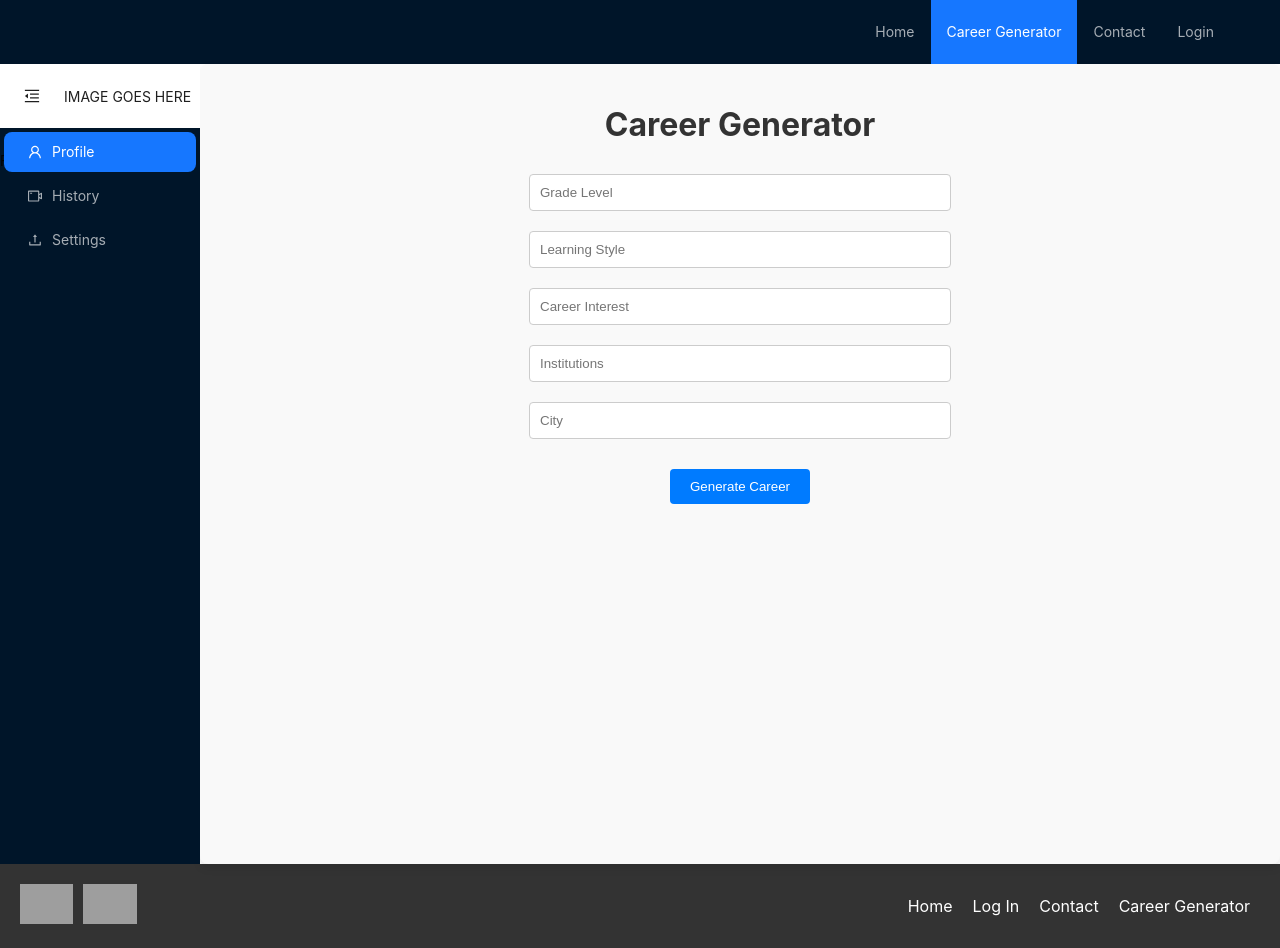
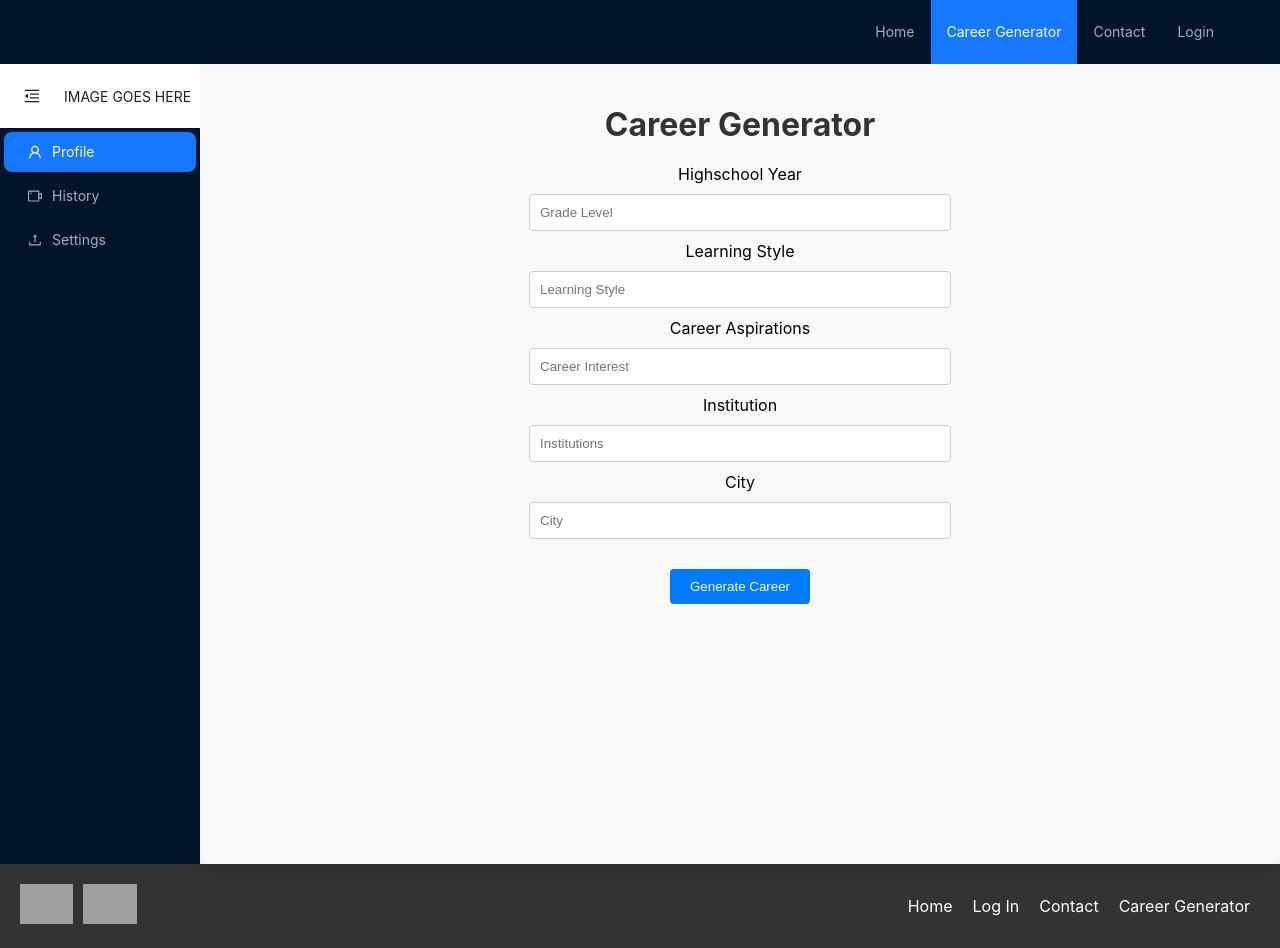
Before and after one commit to cperalt/OpenDoors, a React (Create React App) app in the folder frontend/: page /careergenerator in a window 1280 px wide. Built offline with nearby package versions, Linux system fonts and the light colour scheme; grey boxes are pictures that could not be loaded.

Commit message:
added label tags to the top of text inputs in career generatro page

```diff
--- a/frontend/src/components/Pages/CareerGenerator.jsx
+++ b/frontend/src/components/Pages/CareerGenerator.jsx
@@ -49,30 +49,35 @@ const CareerGenerator = () => {
   return (
     <div className="career-generator-container">
       <h1>Career Generator</h1>
+      <label>Highschool Year</label>
       <input
         type="text"
         placeholder="Grade Level"
         value={highschoolyr}
         onChange={(e) => setHighschoolyr(e.target.value)}
       />
+      <label>Learning Style</label>
       <input
         type="text"
         placeholder="Learning Style"
         value={learningStyle}
         onChange={(e) => setLearningStyle(e.target.value)}
       />
+      <label>Career Aspirations</label>
       <input
         type="text"
         placeholder="Career Interest"
         value={careerAspirations}
         onChange={(e) => setCareerAspirations(e.target.value)}
       />
+      <label>Institution</label>
       <input
         type="text"
         placeholder="Institutions"
         value={institution}
         onChange={(e) => setInstitution(e.target.value)}
       />
+      <label>City</label>
       <input
         type="text"
         placeholder="City"
```
